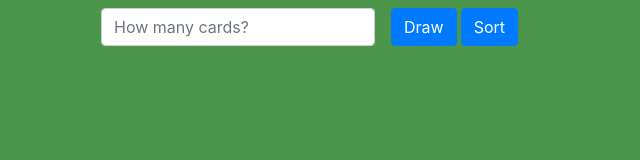
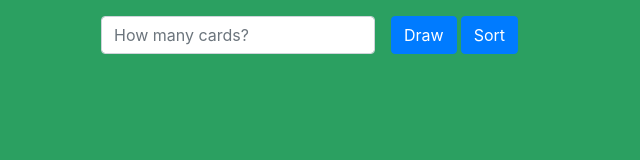
Before and after one commit to Pedro274/card_project_with_algorithms, a website built with webpack: page src/index.html in a window 1280 px wide. Shown: the whole page, without its empty margins (0-640 px from the left). Built offline with nearby package versions, Linux system fonts and the light colour scheme.

Commit message:
bg color change

```diff
--- a/src/index.html
+++ b/src/index.html
@@ -26,8 +26,8 @@
 <body>
 
     <!--html content-->
-    <div class="container mt-2">
-        <form class="form-inline">
+    <div class="container">
+        <form class="form-inline mt-3">
             <div class="form-group mx-sm-3 mb-2">
             <input id="amount" type="password" class="form-control" id="inputPassword2" placeholder="How many cards?">
             </div>
--- a/src/index.js
+++ b/src/index.js
@@ -1 +1,8 @@
 import './style/main.css'
+
+document.getElementById("draw").addEventListener("click", function(event){
+    event.preventDefault()
+});
+document.getElementById("sort").addEventListener("click", function(event){
+    event.preventDefault()
+});
--- a/src/style/main.css
+++ b/src/style/main.css
@@ -1,3 +1,3 @@
 body {
-    background-color:rgb(75, 150, 75) ;
+    background-color:#2ba061;
 }
```
